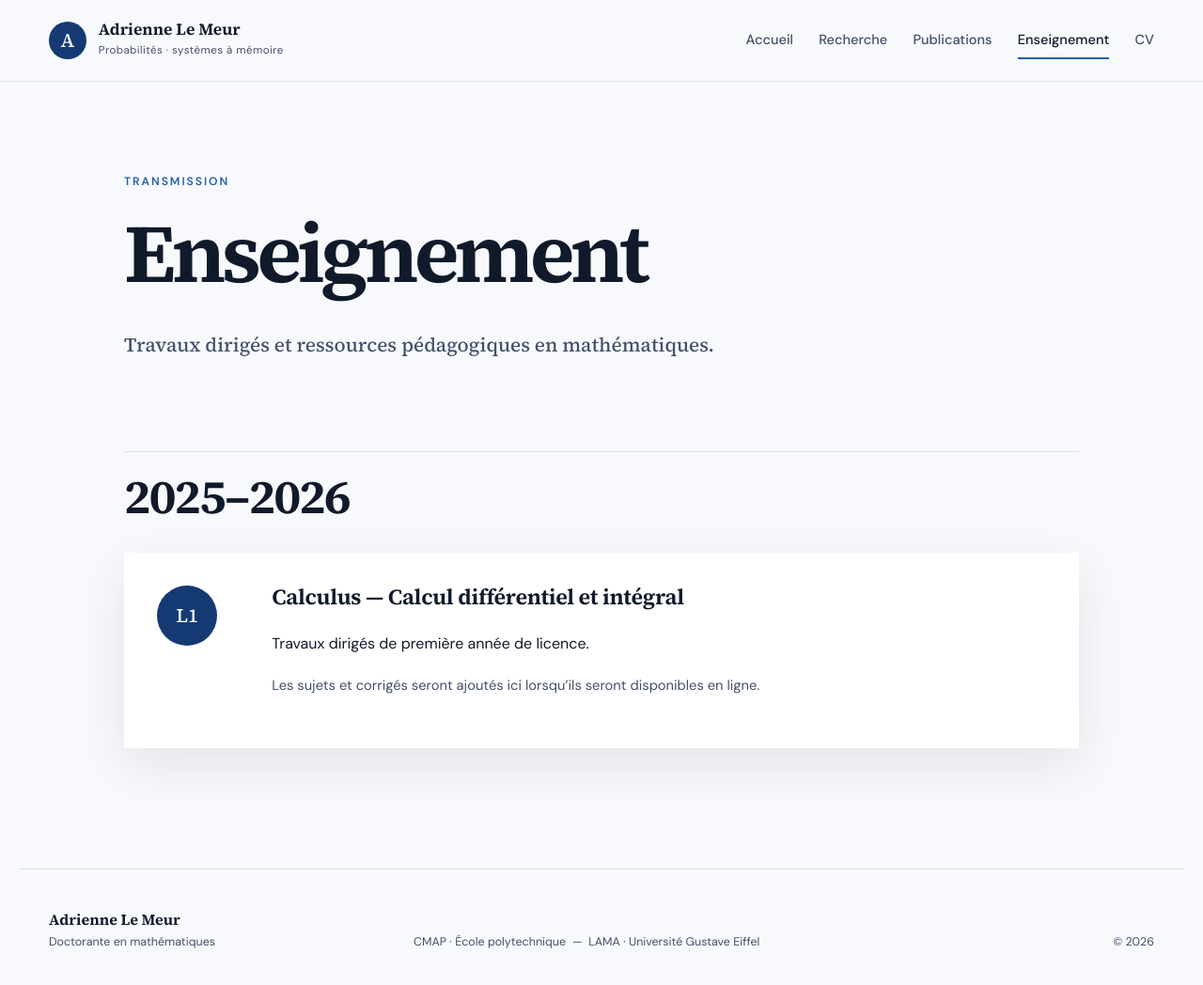
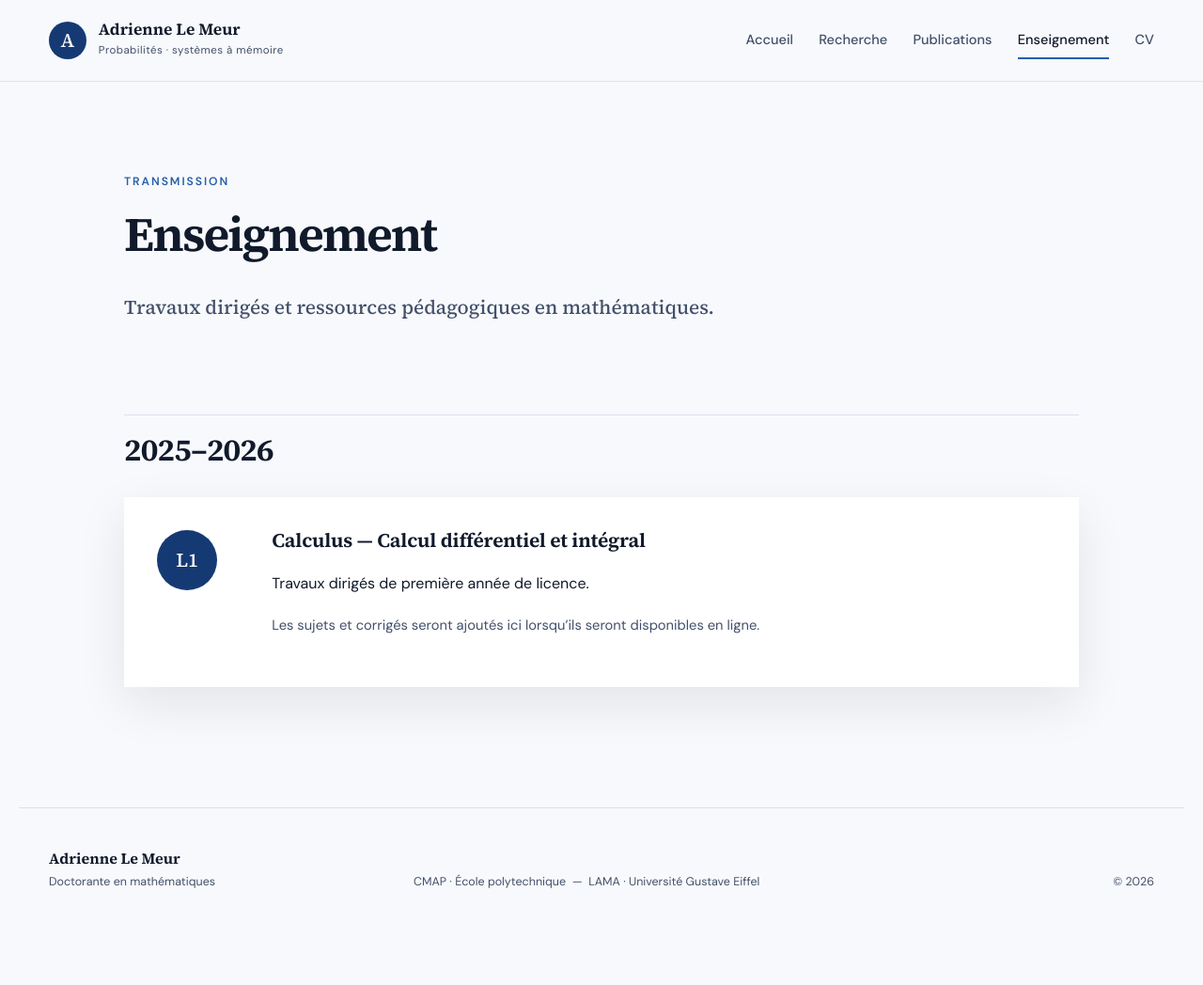
Before and after one commit to Adrnnlm/https-adrienne.le-meur.github.io, a Jekyll site: the page built from teaching.md, in a window 1280 px wide and 1053 px high. Shown: the top 1048 px of the window at 94% size. Built offline with Jekyll 4.4.1, drawn with Linux system fonts in a browser that asks for light colours.

Commit message:
Refine typography and homepage content

```diff
--- a/assets/css/style.css
+++ b/assets/css/style.css
@@ -24,9 +24,9 @@ body {
 a { color: var(--blue-bright); text-underline-offset: .2em; }
 a:hover { color: var(--blue); }
 h1, h2, h3 { font-family: var(--serif); line-height: 1.08; margin-top: 0; }
-h1 { font-size: clamp(3.25rem, 9vw, 7.75rem); letter-spacing: -.055em; }
-h2 { font-size: clamp(2rem, 4vw, 3.25rem); letter-spacing: -.035em; }
-h3 { font-size: 1.45rem; letter-spacing: -.015em; }
+h1 { font-size: clamp(2.4rem, 5vw, 3.6rem); letter-spacing: -.04em; }
+h2 { font-size: clamp(1.7rem, 2.6vw, 2.2rem); letter-spacing: -.025em; }
+h3 { font-size: 1.3rem; letter-spacing: -.01em; }
 p { margin: 0 0 1.15rem; }
 
 .skip-link { position: fixed; left: 1rem; top: -5rem; z-index: 50; padding: .65rem 1rem; color: var(--white); background: var(--blue); }
@@ -48,9 +48,9 @@ p { margin: 0 0 1.15rem; }
 
 .page-shell { max-width: 1080px; min-height: 70vh; margin: 0 auto; padding: 6rem 2rem 8rem; }
 .home-shell { max-width: 1240px; padding-top: 0; }
-.hero { position: relative; min-height: 680px; padding: 8rem 0 6rem; overflow: hidden; }
+.hero { position: relative; min-height: 560px; padding: 6.5rem 0 5rem; overflow: hidden; }
 .hero::before { content: ""; position: absolute; width: 520px; height: 520px; right: -150px; top: 70px; border: 1px solid #bccce3; border-radius: 50%; box-shadow: inset 0 0 0 68px var(--paper), inset 0 0 0 69px #d7e2f1, inset 0 0 0 138px var(--paper), inset 0 0 0 139px #e0e7f2; }
-.hero h1 { position: relative; z-index: 1; max-width: 850px; margin: .5rem 0 1.8rem; }
+.hero h1 { position: relative; z-index: 1; max-width: 850px; margin: .5rem 0 1.8rem; font-size: clamp(3rem, 6vw, 4.25rem); }
 .hero h1 span { color: var(--blue-bright); }
 .eyebrow, .section-kicker { color: var(--blue-bright); font-size: .76rem; font-weight: 600; letter-spacing: .16em; text-transform: uppercase; }
 .hero-lead { position: relative; z-index: 1; max-width: 720px; color: var(--ink-soft); font-family: var(--serif); font-size: clamp(1.25rem, 2.1vw, 1.65rem); line-height: 1.5; }
@@ -60,11 +60,6 @@ p { margin: 0 0 1.15rem; }
 .button-primary { color: var(--white); background: var(--blue); }
 .button-primary:hover { color: var(--white); background: #0e2c5a; }
 .button-secondary { color: var(--blue); background: transparent; }
-.equation-card { position: absolute; right: 3rem; bottom: 5rem; z-index: 2; width: 280px; padding: 1.4rem; border: 1px solid var(--line); background: rgba(255,255,255,.82); box-shadow: var(--shadow); backdrop-filter: blur(10px); transform: rotate(-2deg); }
-.equation-card span { display: block; color: var(--ink-soft); font-size: .68rem; letter-spacing: .14em; text-transform: uppercase; }
-.equation-card span:last-child { text-align: right; }
-.equation-card strong { display: block; padding: 1.3rem 0; color: var(--blue); font-family: var(--serif); font-size: 2rem; text-align: center; }
-
 .intro-grid { display: grid; grid-template-columns: 1fr 1.15fr; gap: 6rem; padding: 7rem 0; border-top: 1px solid var(--line); }
 .intro-grid h2 { max-width: 570px; }
 .prose-large { color: var(--ink-soft); font-size: 1.08rem; }
@@ -83,8 +78,8 @@ p { margin: 0 0 1.15rem; }
 .contact-panel div:last-child p { color: #cfdbeb; font-size: .9rem; }
 
 .page-header { margin-bottom: 6rem; }
-.page-header h1 { max-width: 960px; margin: .4rem 0 2rem; font-size: clamp(3.4rem, 8vw, 6.5rem); }
-.page-header.compact h1 { font-size: clamp(3.3rem, 7vw, 5.5rem); }
+.page-header h1,
+.page-header.compact h1 { max-width: 960px; margin: .4rem 0 2rem; font-size: clamp(2.35rem, 4.5vw, 3.2rem); }
 .page-intro { max-width: 760px; color: var(--ink-soft); font-family: var(--serif); font-size: 1.3rem; }
 .page-shell > h2 { margin: 5rem 0 2rem; padding-top: 1.2rem; border-top: 1px solid var(--line); }
 .page-shell > h3 { margin-top: 2rem; font-size: 1.7rem; }
@@ -113,7 +108,7 @@ p { margin: 0 0 1.15rem; }
 .timeline h3 { margin-bottom: .55rem; }
 .timeline div p { margin-bottom: .35rem; color: var(--ink-soft); }
 .not-found { padding: 8rem 0; text-align: center; }
-.not-found h1 { margin-bottom: 1.5rem; font-size: clamp(3rem, 7vw, 6rem); }
+.not-found h1 { margin-bottom: 1.5rem; font-size: clamp(2.35rem, 4.5vw, 3.2rem); }
 
 .site-footer { max-width: 1240px; margin: 0 auto; padding: 2.5rem 2rem; border-top: 1px solid var(--line); display: grid; grid-template-columns: 1fr 2fr auto; gap: 2rem; align-items: end; color: var(--ink-soft); font-size: .78rem; }
 .site-footer strong, .site-footer span { display: block; }
@@ -128,9 +123,8 @@ p { margin: 0 0 1.15rem; }
   .brand small { display: none; }
   .page-shell { padding: 4rem 1.25rem 6rem; }
   .home-shell { padding-top: 0; }
-  .hero { min-height: 650px; padding: 5.5rem 0 4rem; }
+  .hero { min-height: 500px; padding: 4.5rem 0 4rem; }
   .hero::before { width: 350px; height: 350px; right: -175px; top: 50px; }
-  .equation-card { right: 1rem; bottom: 3rem; width: 230px; }
   .intro-grid, .contact-panel { grid-template-columns: 1fr; gap: 2rem; }
   .intro-grid, .focus-section { padding: 5rem 0; }
   .focus-grid { grid-template-columns: 1fr; }
@@ -142,8 +136,9 @@ p { margin: 0 0 1.15rem; }
 }
 
 @media (max-width: 560px) {
-  h1 { font-size: clamp(3.1rem, 18vw, 5.4rem); }
-  .hero { min-height: 700px; }
+  h1 { font-size: clamp(2.4rem, 12vw, 3.5rem); }
+  .hero h1 { font-size: clamp(2.8rem, 13vw, 3.5rem); }
+  .hero { min-height: 560px; }
   .hero-links { align-items: stretch; flex-direction: column; width: min(100%, 340px); }
   .button { width: 100%; }
   .page-header { margin-bottom: 4rem; }
```
